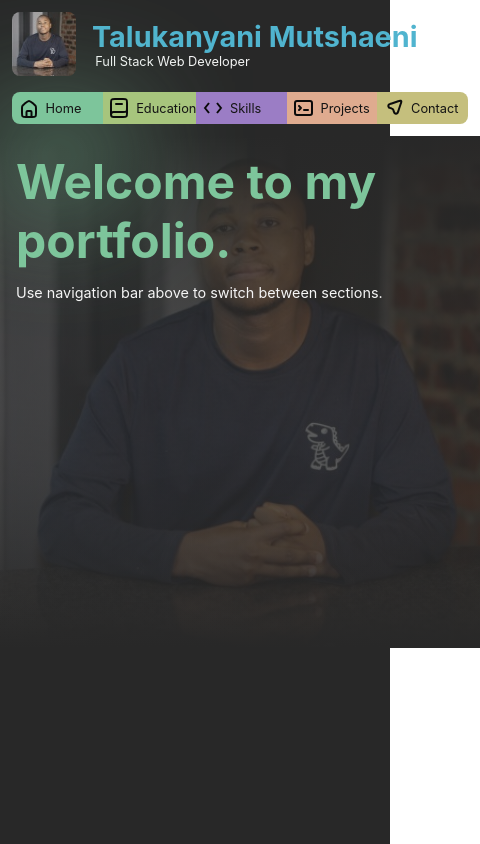
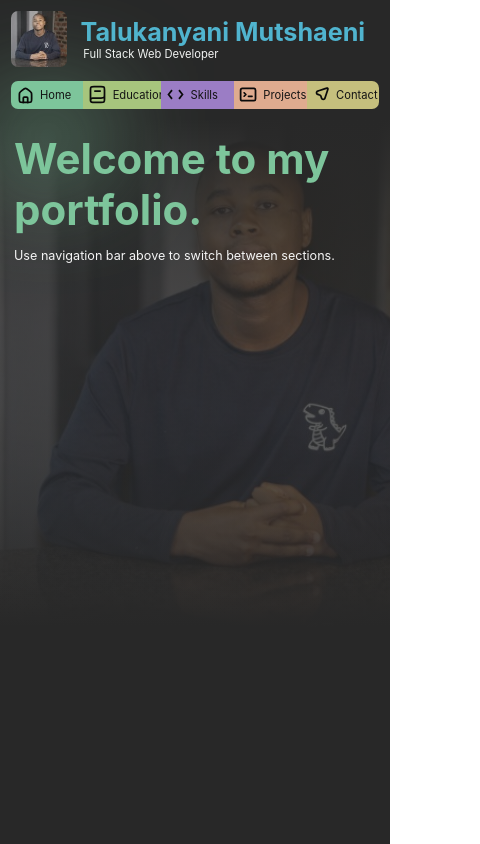
Before and after one commit to talukanyani/portfolio, a React (Create React App) app: page / in a window 390 px wide. Shown: the whole page, 480 px wide, since content can reach past the window. Built offline with nearby package versions, Linux system fonts and the light colour scheme.

Commit message:
responsive design

```diff
--- a/src/App.module.css
+++ b/src/App.module.css
@@ -9,3 +9,9 @@
     color: var(--white1);
     box-shadow: 0px 0px 10px var(--black1);
 }
+
+@media screen and (max-width: 480px) {
+    .app {
+        width: 100vw;
+    }
+}
--- a/src/components/Contact.module.css
+++ b/src/components/Contact.module.css
@@ -1,5 +1,24 @@
+.contact::-webkit-scrollbar {
+    width: 8px;
+    height: 8px;
+}
+
+.contact::-webkit-scrollbar {
+    background-color: var(--black3);
+    border-radius: 8px;
+}
+
+.contact::-webkit-scrollbar-thumb {
+    border-radius: 8px;
+    background-color: var(--color1);
+    -webkit-box-shadow: inset 1px 0.5px 3px var(--black3);
+    box-shadow: inset 1px 0.5px 3px var(--black3);
+}
+
 .contact {
+    height: calc(100vh - 9rem);
     padding: 0 0.75rem;
+    overflow-y: auto;
 }
 
 .contact h1 {
--- a/src/components/Education.module.css
+++ b/src/components/Education.module.css
@@ -18,7 +18,7 @@
 .education {
     padding: 0 0.75rem;
     height: calc(100vh - 9rem);
-    overflow-y: scroll;
+    overflow-y: auto;
 }
 
 .education h1 {
--- a/src/components/Navbar.module.css
+++ b/src/components/Navbar.module.css
@@ -32,6 +32,10 @@
     padding-left: 0;
     margin-bottom: 0;
     user-select: none;
+}
+
+.navigation li img {
+    width: 1.5rem;
 }
 
 .navigation li {
--- a/src/components/Projects.module.css
+++ b/src/components/Projects.module.css
@@ -23,7 +23,7 @@
     padding: 0 0.75rem;
     font-size: 0.9rem;
     height: calc(100vh - 9rem);
-    overflow-y: scroll;
+    overflow-y: auto;
 }
 
 .projects mark {
--- a/src/components/Skills.module.css
+++ b/src/components/Skills.module.css
@@ -1,9 +1,3 @@
-.skills {
-    overflow-y: scroll;
-    height: calc(100vh - 9rem);
-    padding: 0 0.75rem;
-}
-
 .skills::-webkit-scrollbar {
     width: 8px;
     height: 8px;
@@ -23,6 +17,12 @@
 
 .skills::-webkit-scrollbar-thumb:active {
     background-color: var(--color2);
+}
+
+.skills {
+    height: calc(100vh - 9rem);
+    padding: 0 0.75rem;
+    overflow-y: auto;
 }
 
 .skills h1 {
--- a/src/index.css
+++ b/src/index.css
@@ -5,12 +5,35 @@ body {
     sans-serif;
   -webkit-font-smoothing: antialiased;
   -moz-osx-font-smoothing: grayscale;
+  overflow-y: hidden;
 }
 
 a {
   color: var(--color1);
   text-decoration: none;
   transition: all 0.3s ease;
+}
+
+:root {
+  font-size: 16px;
+}
+
+@media screen and (max-width: 440px) {
+  :root {
+    font-size: 14px;
+  }
+}
+
+@media screen and (max-width: 380px) {
+  :root {
+    font-size: 12px;
+  }
+}
+
+@media screen and (max-width: 340px) {
+  :root {
+    font-size: 10px;
+  }
 }
 
 :root {
```
